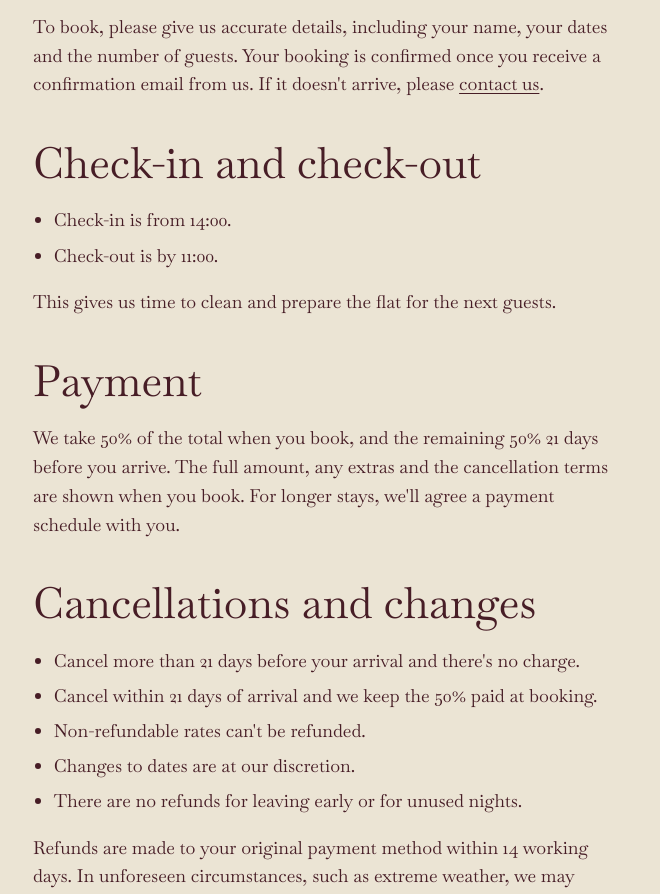
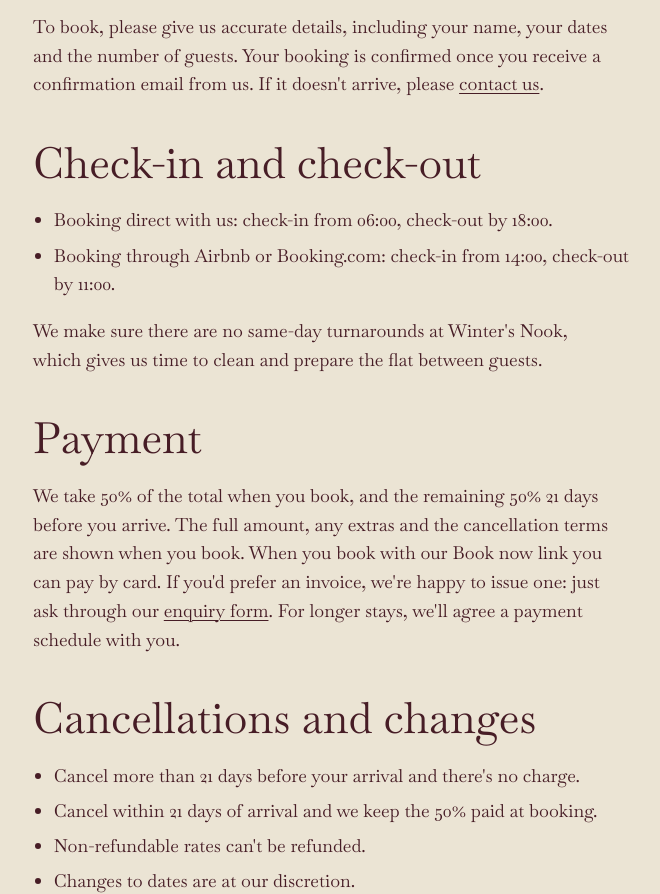
Before and after one commit to days4dreams/winter, a PHP site: page /terms in a window 1280 px wide. Shown: the part 578-1472 px from the top of the page, without its empty margins (259-919 px from the left). Run offline with PHP 8.4, Linux system fonts and the light colour scheme.

Commit message:
Direct-booking perks: 06:00 check-in and 18:00 check-out, ~15% cheaper, card or invoice
Co-Authored-By: Claude Opus 5.5 <noreply@anthropic.com>
Claude-Session: https://claude.ai/code/session_01AqWLvQGitSTwziCXjTzp1u

```diff
--- a/terms.php
+++ b/terms.php
@@ -24,13 +24,13 @@ require __DIR__ . '/includes/head.php';
 
     <h2>Check-in and check-out</h2>
     <ul>
-      <li>Check-in is from 14:00.</li>
-      <li>Check-out is by 11:00.</li>
+      <li>Booking direct with us: check-in from 06:00, check-out by 18:00.</li>
+      <li>Booking through Airbnb or Booking.com: check-in from 14:00, check-out by 11:00.</li>
     </ul>
-    <p>This gives us time to clean and prepare the flat for the next guests.</p>
+    <p>We make sure there are no same-day turnarounds at Winter's Nook, which gives us time to clean and prepare the flat between guests.</p>
 
     <h2>Payment</h2>
-    <p>We take 50% of the total when you book, and the remaining 50% 21 days before you arrive. The full amount, any extras and the cancellation terms are shown when you book. For longer stays, we'll agree a payment schedule with you.</p>
+    <p>We take 50% of the total when you book, and the remaining 50% 21 days before you arrive. The full amount, any extras and the cancellation terms are shown when you book. When you book with our Book now link you can pay by card. If you'd prefer an invoice, we're happy to issue one: just ask through our <a href="/enquire">enquiry form</a>. For longer stays, we'll agree a payment schedule with you.</p>
 
     <h2>Cancellations and changes</h2>
     <ul>
```
Also changed, not shown: content/faqs.md (+3 -3 lines).
